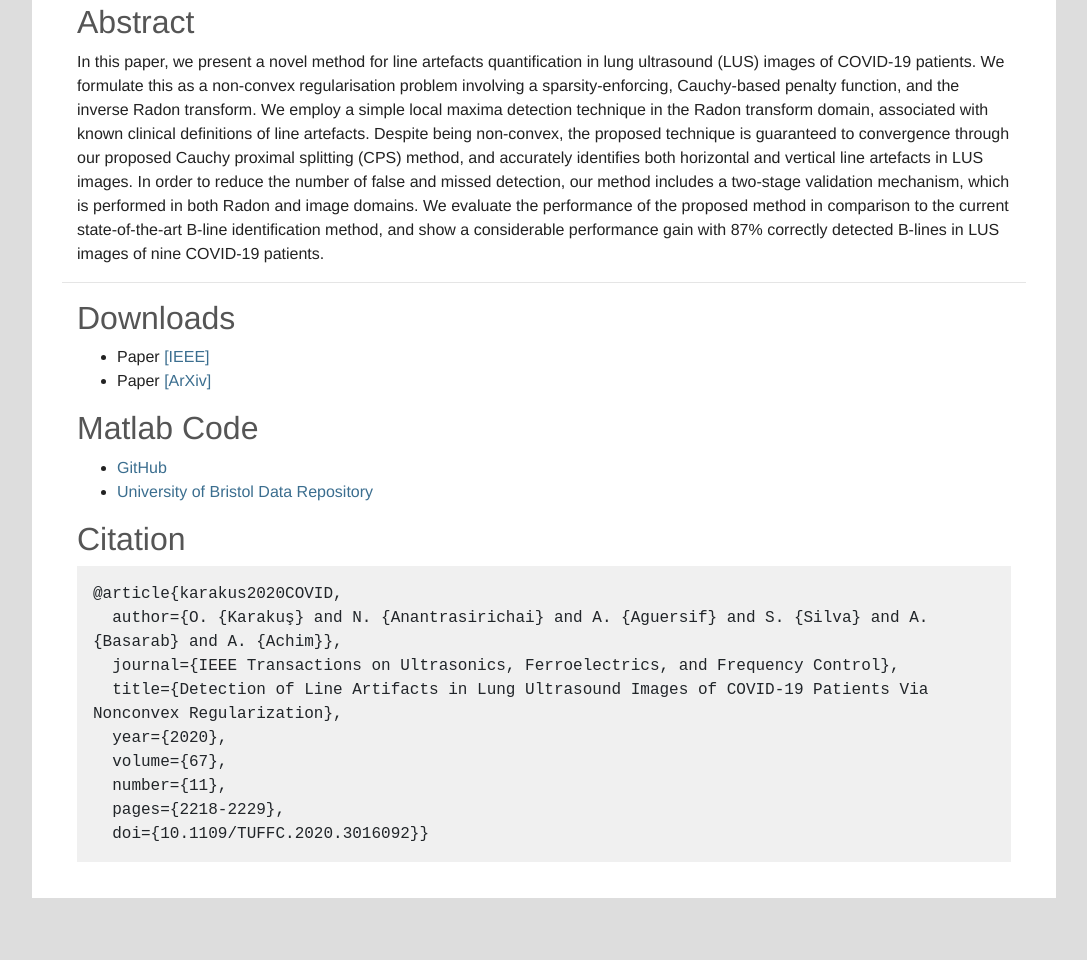
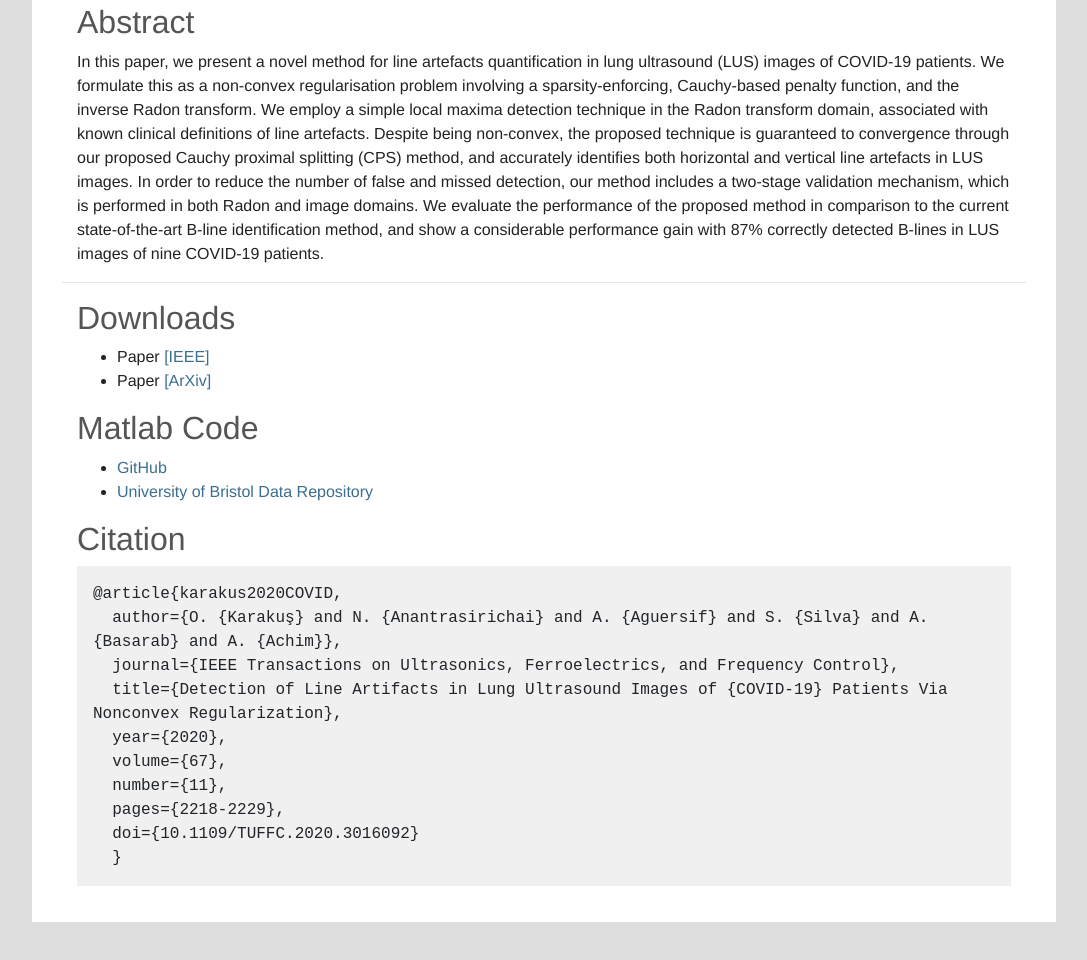
Before and after one commit to oktaykarakus/Quant-LUS, a website: page index.html in a window 1280 px wide. Shown: the part 1185-2145 px from the top of the page, without its empty margins (96-1183 px from the left). Drawn offline with nearby package versions, Linux system fonts and the light colour scheme.

Commit message:
Update index.html

```diff
--- a/index.html
+++ b/index.html
@@ -115,12 +115,13 @@
 @article{karakus2020COVID,
   author={O. {Karakuş} and N. {Anantrasirichai} and A. {Aguersif} and S. {Silva} and A. {Basarab} and A. {Achim}},
   journal={IEEE Transactions on Ultrasonics, Ferroelectrics, and Frequency Control},
-  title={Detection of Line Artifacts in Lung Ultrasound Images of COVID-19 Patients Via Nonconvex Regularization},
+  title={Detection of Line Artifacts in Lung Ultrasound Images of {COVID-19} Patients Via Nonconvex Regularization},
   year={2020},
   volume={67},
   number={11},
   pages={2218-2229},
-  doi={10.1109/TUFFC.2020.3016092}}</pre>
+  doi={10.1109/TUFFC.2020.3016092}
+  }</pre>
             </div>
 
         </div>
```
